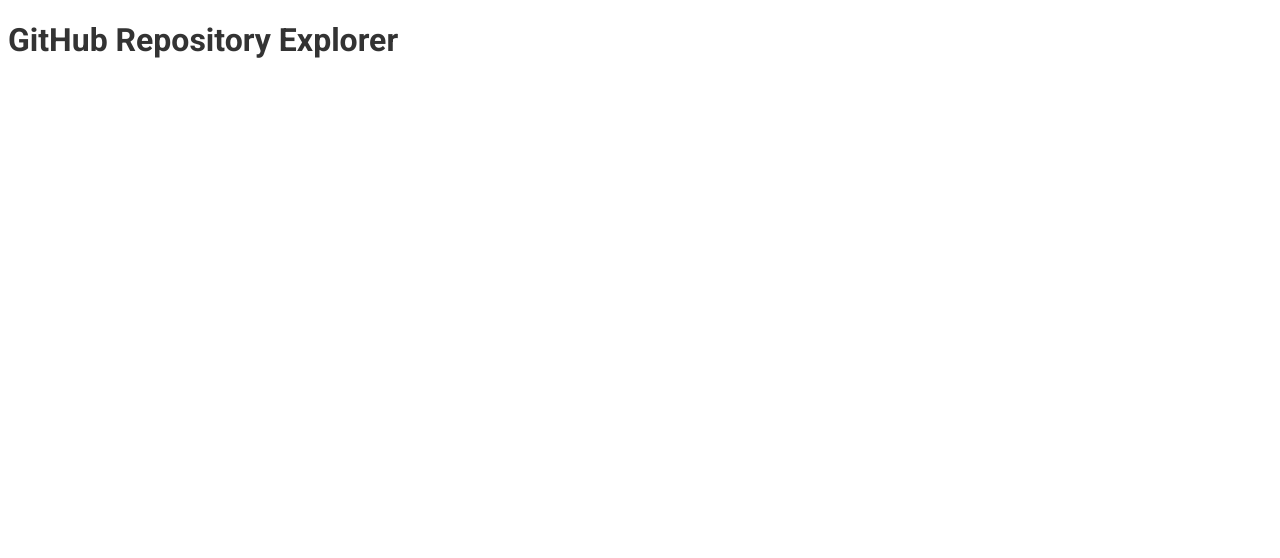
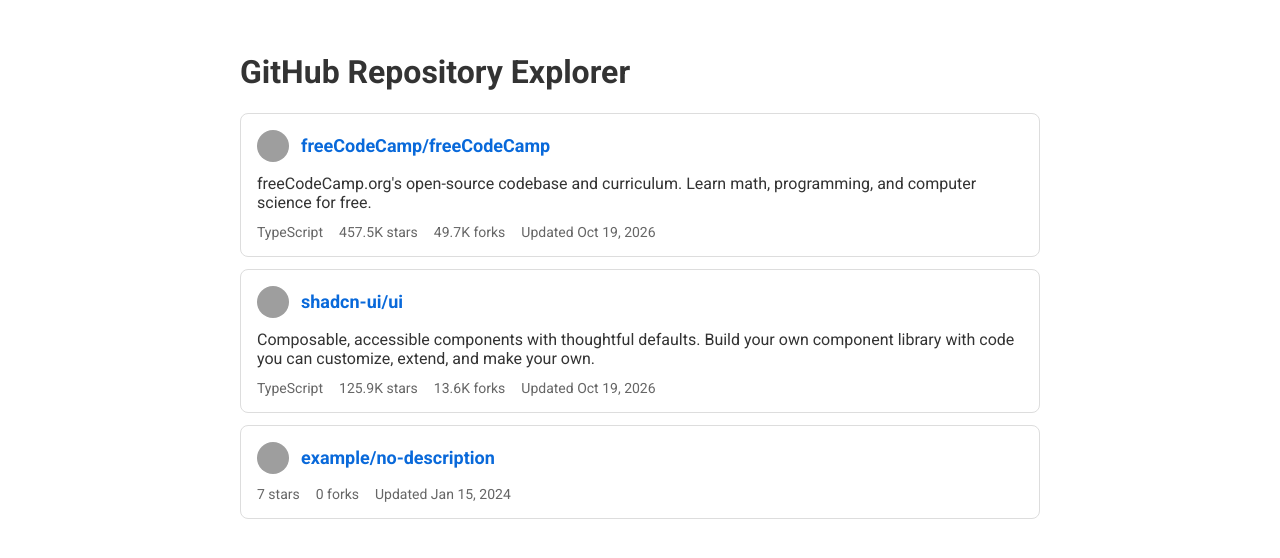
Before and after one commit to mira135/github-searching-app, a React (Vite) app: page / in a window 1280 px wide. Shown: the top 558 px of the page. Built offline with nearby package versions, Linux system fonts and the light colour scheme; grey boxes are pictures that could not be loaded.

Commit message:
added new global styles, repo cards, repo styles, app.module.css,  mockupdata for testing,

```diff
--- a/src/App.module.css
+++ b/src/App.module.css
@@ -0,0 +1,13 @@
+.app {
+  max-width: 800px;
+  margin: 0 auto;
+  padding: 24px 16px;
+}
+
+.results {
+  display: grid;
+  gap: 12px;
+  margin: 0;
+  padding: 0;
+  list-style: none;
+}
--- a/src/App.tsx
+++ b/src/App.tsx
@@ -1,9 +1,68 @@
+import RepositoryCard from './components/RepositoryCard/RepositoryCard'
+import type { Repository } from './types/github'
 import styles from './App.module.css'
+
+const mockRepositories: Repository[] = [
+  {
+    id: 28457823,
+    name: 'freeCodeCamp',
+    full_name: 'freeCodeCamp/freeCodeCamp',
+    html_url: 'https://github.com/freeCodeCamp/freeCodeCamp',
+    description:
+      "freeCodeCamp.org's open-source codebase and curriculum. Learn math, programming, and computer science for free.",
+    language: 'TypeScript',
+    stargazers_count: 457477,
+    forks_count: 49695,
+    updated_at: '2026-10-19T11:55:11Z',
+    owner: {
+      login: 'freeCodeCamp',
+      avatar_url: 'https://avatars.githubusercontent.com/u/9892522?v=4',
+    },
+  },
+  {
+    id: 585146387,
+    name: 'ui',
+    full_name: 'shadcn-ui/ui',
+    html_url: 'https://github.com/shadcn-ui/ui',
+    description:
+      'Composable, accessible components with thoughtful defaults. Build your own component library with code you can customize, extend, and make your own.',
+    language: 'TypeScript',
+    stargazers_count: 125932,
+    forks_count: 13611,
+    updated_at: '2026-10-19T11:52:06Z',
+    owner: {
+      login: 'shadcn-ui',
+      avatar_url: 'https://avatars.githubusercontent.com/u/139895814?v=4',
+    },
+  },
+  {
+    id: 1,
+    name: 'no-description',
+    full_name: 'example/no-description',
+    html_url: 'https://github.com',
+    description: null,
+    language: null,
+    stargazers_count: 7,
+    forks_count: 0,
+    updated_at: '2024-01-15T09:00:00Z',
+    owner: {
+      login: 'example',
+      avatar_url: 'https://avatars.githubusercontent.com/u/9919?v=4',
+    },
+  },
+]
 
 function App() {
   return (
     <main className={styles.app}>
       <h1>GitHub Repository Explorer</h1>
+      <ul className={styles.results}>
+        {mockRepositories.map((repository) => (
+          <li key={repository.id}>
+            <RepositoryCard repository={repository} />
+          </li>
+        ))}
+      </ul>
     </main>
   )
 }
--- a/src/components/RepositoryCard/RepositoryCard.module.css
+++ b/src/components/RepositoryCard/RepositoryCard.module.css
@@ -0,0 +1,46 @@
+.card {
+  padding: 16px;
+  border: 1px solid var(--color-border);
+  border-radius: 8px;
+}
+
+.header {
+  display: flex;
+  align-items: center;
+  gap: 12px;
+}
+
+.avatar {
+  flex-shrink: 0;
+  border-radius: 50%;
+}
+
+.title {
+  margin: 0;
+  font-size: 1.125rem;
+  overflow-wrap: anywhere;
+}
+
+.title a {
+  color: var(--color-link);
+  text-decoration: none;
+}
+
+.title a:hover {
+  text-decoration: underline;
+}
+
+.description {
+  margin: 12px 0 0;
+}
+
+.meta {
+  display: flex;
+  flex-wrap: wrap;
+  gap: 4px 16px;
+  margin: 12px 0 0;
+  padding: 0;
+  list-style: none;
+  font-size: 0.875rem;
+  color: var(--color-text-muted);
+}
--- a/src/components/RepositoryCard/RepositoryCard.tsx
+++ b/src/components/RepositoryCard/RepositoryCard.tsx
@@ -0,0 +1,51 @@
+import type { Repository } from "../../types/github";
+import { formatCount, formatDate } from "../../utils/format";
+import styles from "./RepositoryCard.module.css";
+
+interface RepositoryCardProps {
+  repository: Repository;
+}
+
+function RepositoryCard({ repository }: RepositoryCardProps) {
+  const {
+    full_name,
+    html_url,
+    description,
+    language,
+    stargazers_count,
+    forks_count,
+    updated_at,
+    owner,
+  } = repository;
+
+  return (
+    <article className={styles.card}>
+      <div className={styles.header}>
+        <img
+          className={styles.avatar}
+          src={owner.avatar_url}
+          alt=""
+          width={32}
+          height={32}
+          loading="lazy"
+        />
+        <h2 className={styles.title}>
+          <a href={html_url} target="_blank" rel="noopener noreferrer">
+            {full_name}
+          </a>
+        </h2>
+      </div>
+
+      {description && <p className={styles.description}>{description}</p>}
+
+      <ul className={styles.meta}>
+        {language && <li>{language}</li>}
+        <li>{formatCount(stargazers_count)} stars</li>
+        <li>{formatCount(forks_count)} forks</li>
+        <li>Updated {formatDate(updated_at)}</li>
+      </ul>
+    </article>
+  );
+}
+
+export default RepositoryCard;
--- a/src/index.css
+++ b/src/index.css
@@ -1,6 +1,9 @@
 :root {
   --font-family: "Roboto", system-ui, sans-serif;
   --color-text: #333;
+  --color-text-muted: #666;
+  --color-link: #0969da;
+  --color-border: #ddd;
 }
 
 body {
--- a/src/utils/format.ts
+++ b/src/utils/format.ts
@@ -1,21 +1,18 @@
-// Created once and reused; building Intl formatters is relatively expensive.
-const countFormatter = new Intl.NumberFormat('en-US', {
-  notation: 'compact',
+const countFormatter = new Intl.NumberFormat("en-US", {
+  notation: "compact",
   maximumFractionDigits: 1,
-})
+});
 
-const dateFormatter = new Intl.DateTimeFormat('en-US', {
-  year: 'numeric',
-  month: 'short',
-  day: 'numeric',
-})
+const dateFormatter = new Intl.DateTimeFormat("en-US", {
+  year: "numeric",
+  month: "short",
+  day: "numeric",
+});
 
-// 457477 → "457.5K"
 export function formatCount(count: number): string {
-  return countFormatter.format(count)
+  return countFormatter.format(count);
 }
 
-// "2026-10-19T11:55:11Z" → "Oct 19, 2026"
 export function formatDate(isoDate: string): string {
-  return dateFormatter.format(new Date(isoDate))
+  return dateFormatter.format(new Date(isoDate));
 }
```
